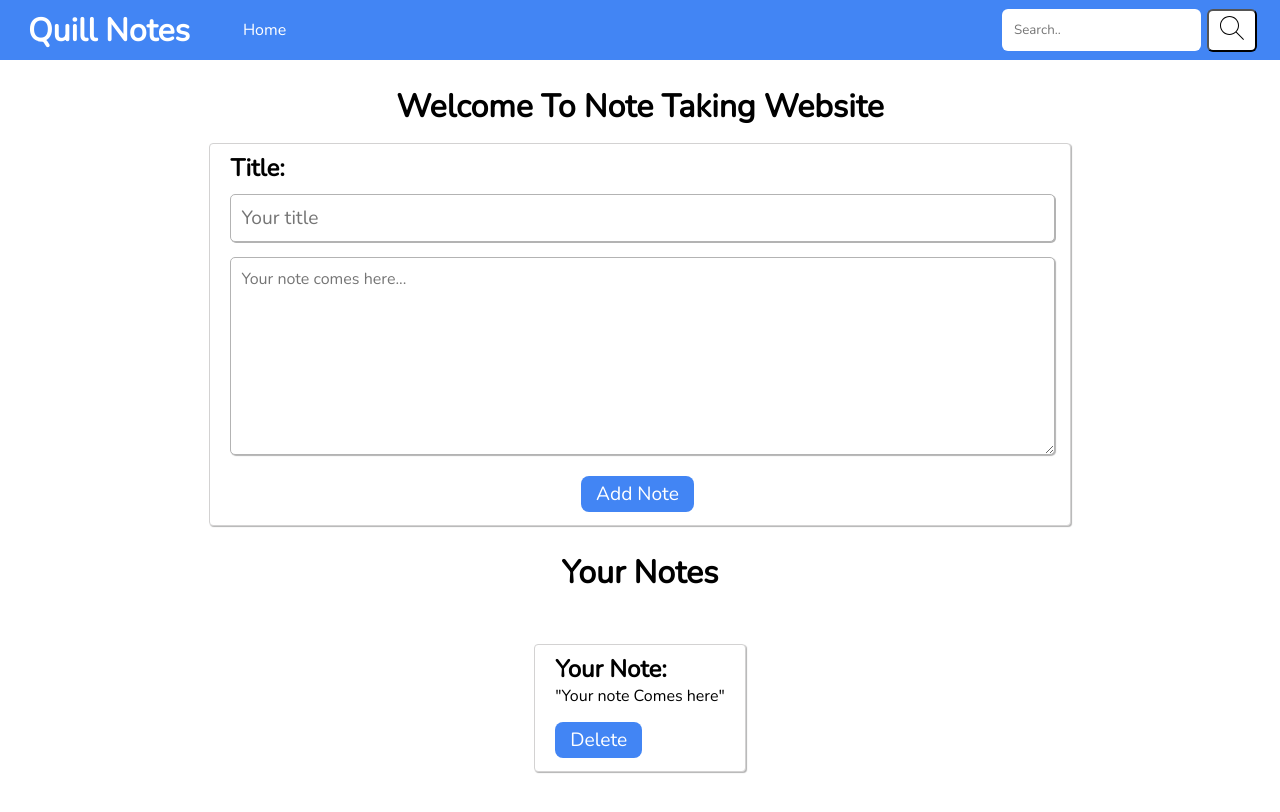
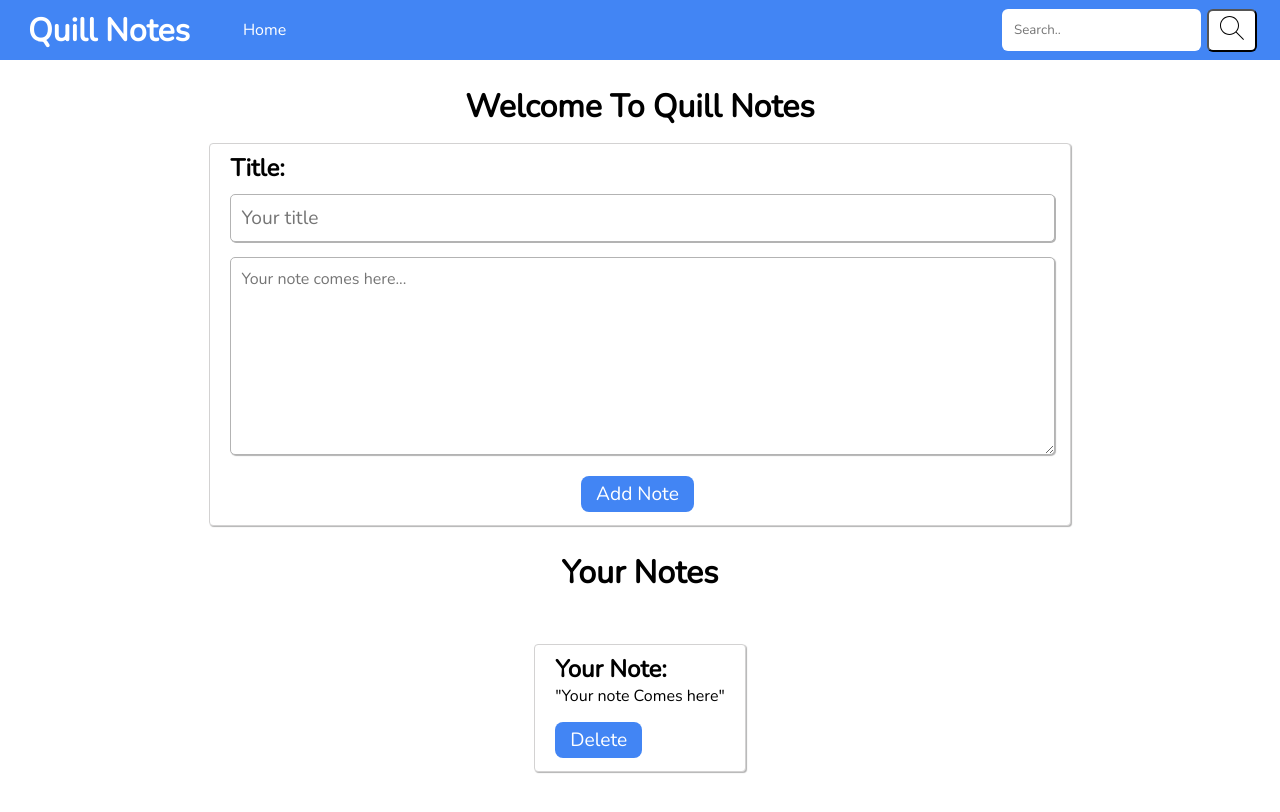
Before and after one commit to arinjaysaraf/Note-taking-Website, a plain HTML site: page index.html in a window 1280 px wide. Drawn offline with nearby package versions, Linux system fonts and the light colour scheme.

Commit message:
replaced heading

```diff
--- a/index.html
+++ b/index.html
@@ -25,7 +25,7 @@
     </div>
     <div class="main-content">
         <div class="heading">
-            <h1>Welcome To Note Taking Website</h1>
+            <h1>Welcome To Quill Notes</h1>
         </div>
         <div class="card">
             <label for="title" class="title-style">Title:</label>
```
